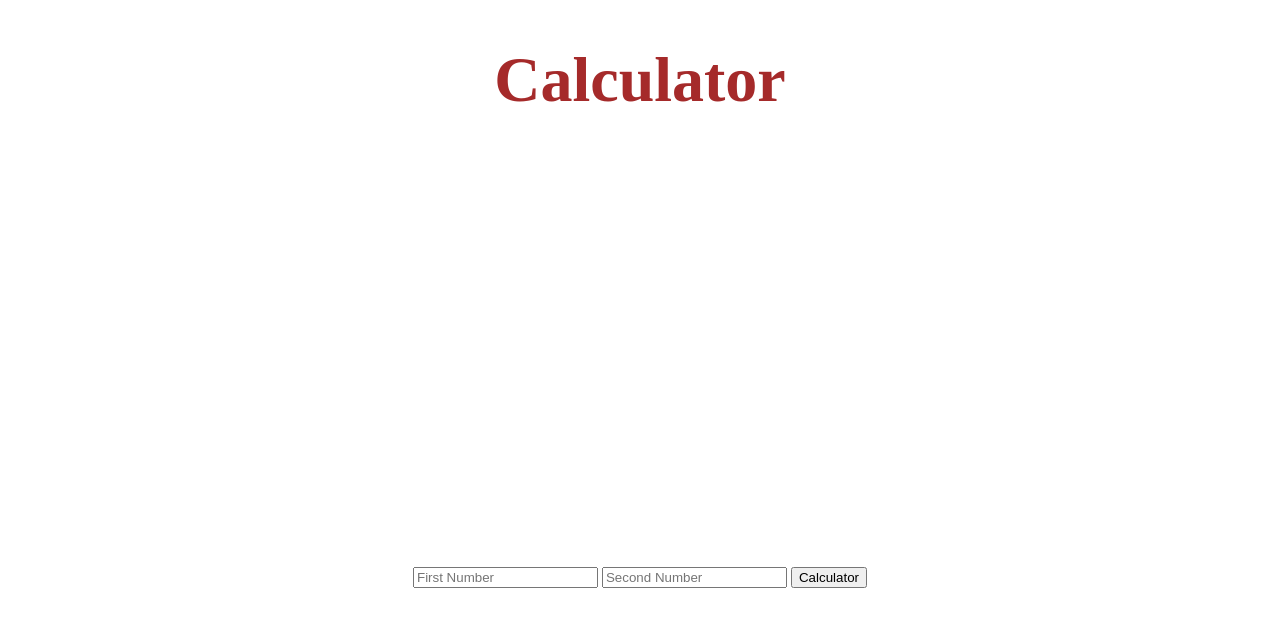
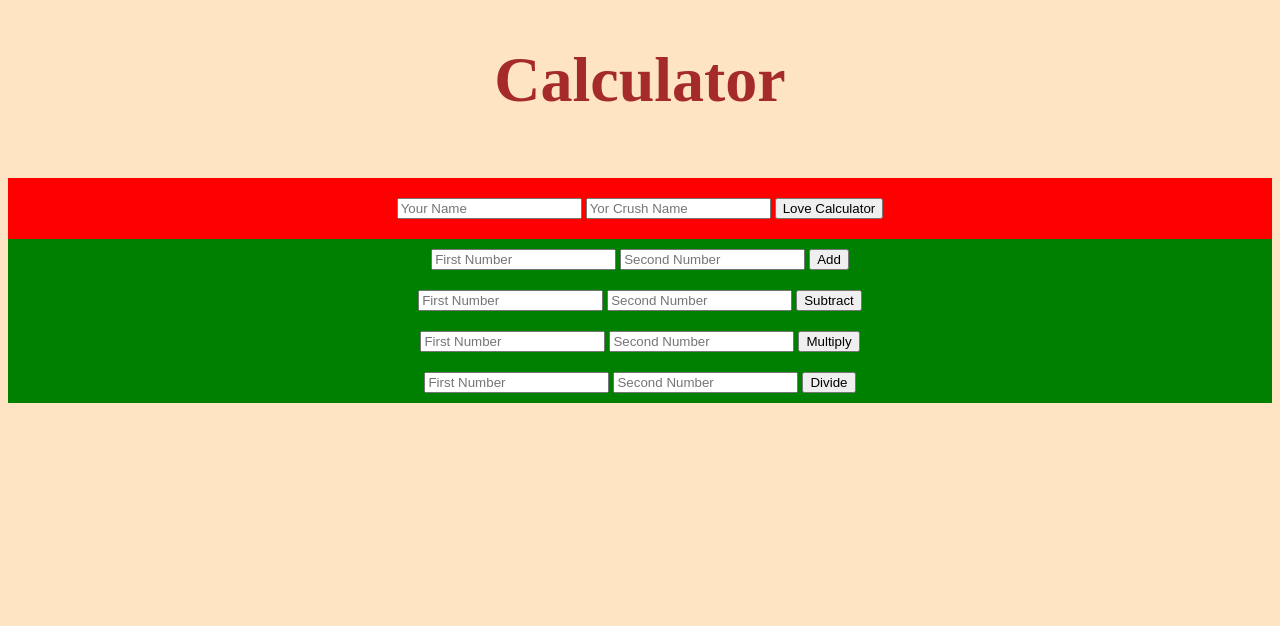
Before and after one commit to alokthakur490/calcultor, a website: page index.html in a window 1280 px wide. Drawn offline with Linux system fonts and the light colour scheme.

Commit message:
modifying

```diff
--- a/index.html
+++ b/index.html
@@ -6,10 +6,12 @@
     <title>Calculator</title>
     <style>
       .container{
-        display: flex;
-    justify-content: center;
-  align-items: center;
-   height: 100vh;
+        display: block;
+        justify-content: center;
+        text-align: center;
+
+
+
 
       }
       h1{
@@ -18,6 +20,17 @@
         font-size: 4rem;
         color: brown;
       }
+      .form1{
+        padding: 20px;
+      background-color:red;
+      }
+      .form{
+        padding: 10px;
+        background-color: green;
+      }
+      body{
+        background-color: bisque;
+      }
     </style>
 </head>
 <body>
@@ -25,13 +38,42 @@
   <h1>Calculator</h1><br/>
 <div class = "container">
 
-    <form action = "/" method = "post">
+  <form  class = "form1"action = "/love" method = "post">
+    <input type = "text" name = "num1" placeholder="Your Name">
+    <input type = "text" name = "num2" placeholder="Yor Crush Name">
+    <button type = "submit" name = "submit"> Love Calculator </button>
+      </form>
+
+    <form  class = "form"action = "/addition" method = "post">
   <input type = "text" name = "num1" placeholder="First Number">
   <input type = "text" name = "num2" placeholder="Second Number">
-  <button type = "submit" name = "submit">Calculator</button>
+  <button type = "submit" name = "submit"> Add </button>
+    </form>
 
-    </form>
-  </div>
+    <form class = "form" action = "/subtract" method = "post">
+      <input type = "text" name = "num1" placeholder="First Number">
+      <input type = "text" name = "num2" placeholder="Second Number">
+      <button type = "submit" name = "submit"> Subtract </button>
+      </form>
+
+    <form class = "form" action = "/multiply" method = "post">
+      <input type = "text" name = "num1" placeholder="First Number">
+      <input type = "text" name = "num2" placeholder="Second Number">
+      <button type = "submit" name = "submit"> Multiply </button>
+        </form>
+
+      <form class = "form" action = "/div" method = "post">
+        <input type = "text" name = "num1" placeholder="First Number">
+        <input type = "text" name = "num2" placeholder="Second Number">
+        <button type = "submit" name = "submit"> Divide </button>
+          </form>
+
+
+
+
+
+        </div>
+
 
 </body>
 </html>
```
Also changed, not shown: calculator.js (+43 -2 lines).
